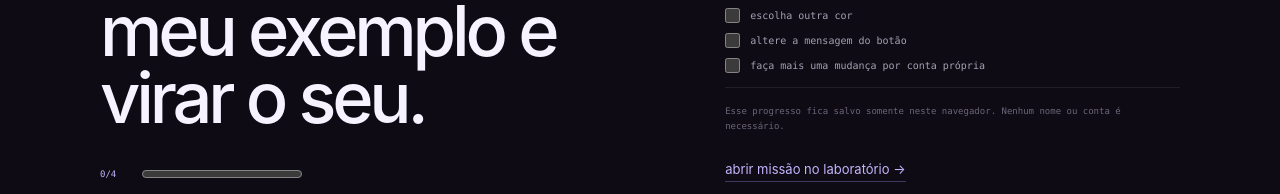
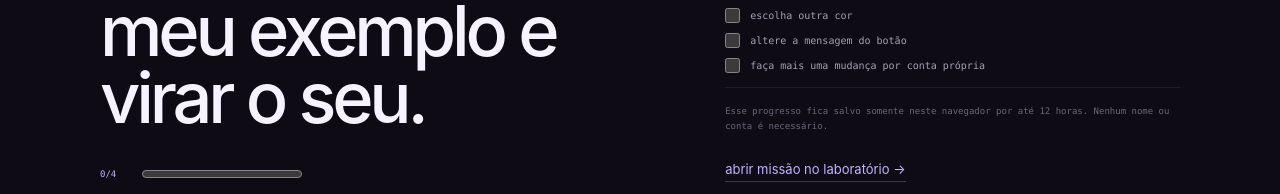
Before and after one commit to renaniii/portfolio, a React (Vite) app: page /oficina/encontro-1 in a window 1280 px wide. Shown: the part 2622-2816 px from the top of the page. Built offline with nearby package versions, Linux system fonts and the light colour scheme.

Commit message:
privacy: informa tempo de retencao local

```diff
--- a/src/pages/EncounterOne.tsx
+++ b/src/pages/EncounterOne.tsx
@@ -256,8 +256,8 @@ function EncounterOne() {
               </div>
 
               <p className="local-note">
-                Esse progresso fica salvo somente neste navegador. Nenhum nome ou
-                conta é necessário.
+                Esse progresso fica salvo somente neste navegador por até 12
+                horas. Nenhum nome ou conta é necessário.
               </p>
 
               <Link
```
